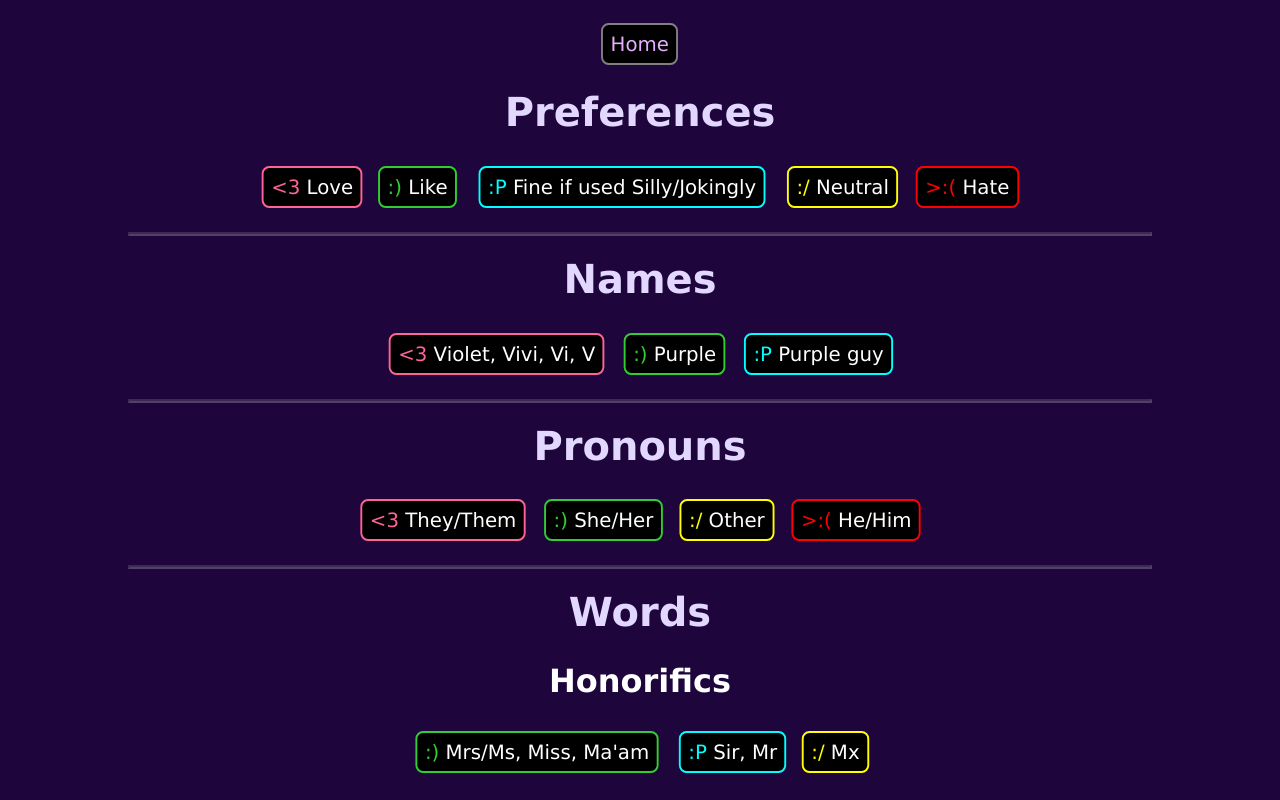
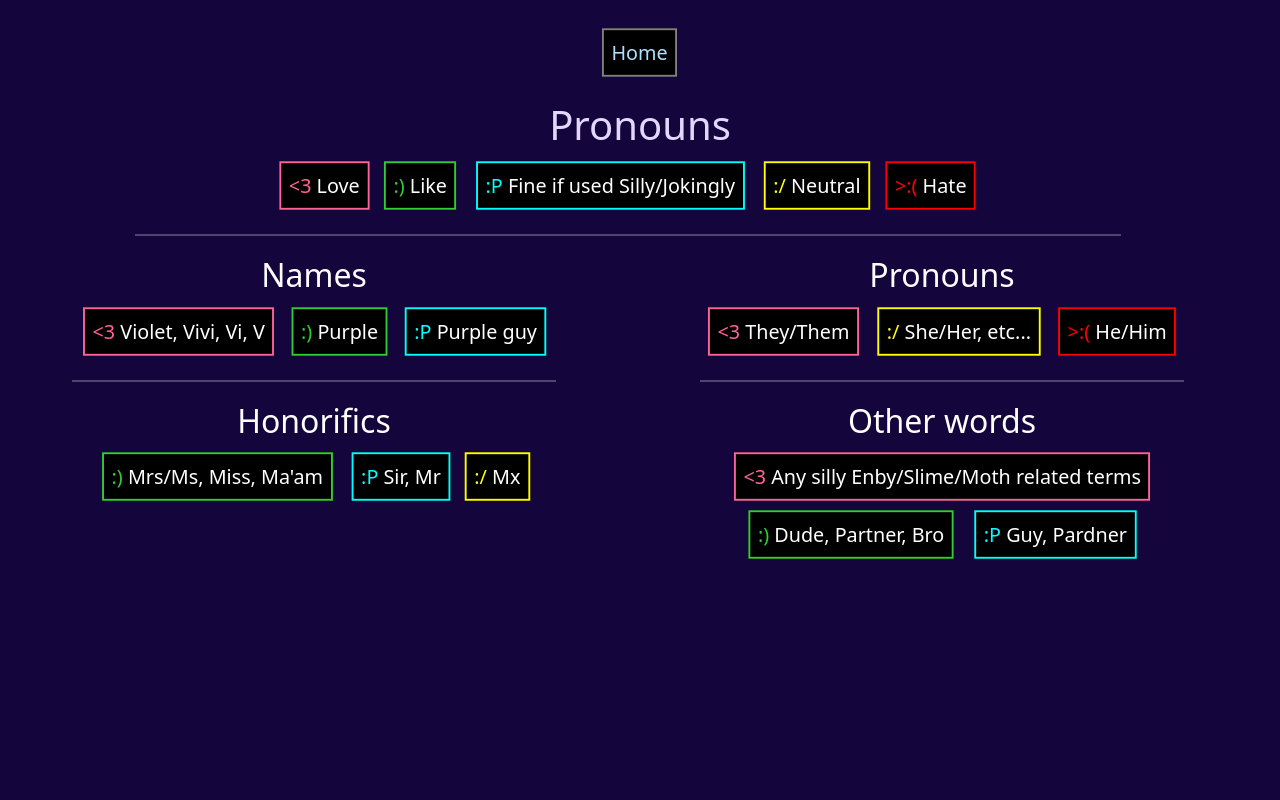
Before and after one commit to Violets-puragtory/Violets-Purgatory.dev, a website: page static/pronouns/index.html in a window 1280 px wide. Drawn offline with nearby package versions, Linux system fonts and the light colour scheme.

Commit message:
Better pronouns page! and new CSS!!!

```diff
--- a/static/pronouns/index.html
+++ b/static/pronouns/index.html
@@ -4,6 +4,9 @@
 <head>
     <meta charset="UTF-8">
     <meta name="viewport" content="width=device-width, initial-scale=1.0">
+
+    <link rel="stylesheet" href="https://cdn.jsdelivr.net/npm/bootstrap@5.2.3/dist/css/bootstrap.min.css"
+        integrity="sha384-rbsA2VBKQhggwzxH7pPCaAqO46MgnOM80zW1RWuH61DGLwZJEdK2Kadq2F9CUG65" crossorigin="anonymous">
 
     <title>Pronouns - Violet's Purgatory</title>
 
@@ -17,41 +20,45 @@
 
     <br>
     <p class="chip"><a href="/">Home</a></p>
-        <h1>Preferences</h1>
-        <div class="fadediv">
+    <h1>Pronouns</h1>
+    <div class="fadediv row container-fluid">
+        <div class="col-sm-12">
             <p class="chip love">Love</p>
             <p class="chip like">Like</p>
             <p class="chip silly">Fine if used Silly/Jokingly</p>
             <p class="chip fine">Neutral</p>
             <p class="chip hate">Hate</p>
             <hr>
-
-        <h1>Names</h1>
+        </div>
+        <div class="col-sm-6">
+            <h2>Names</h2>
             <p class="chip love">Violet, Vivi, Vi, V</p>
             <p class="chip like">Purple</p>
             <p class="chip silly">Purple guy</p>
             <hr>
+        </div>
 
-        <h1>Pronouns</h1>
+        <div class="col-sm-6">
+            <h2>Pronouns</h2>
             <p class="chip love">They/Them</p>
-        <p class="chip like">She/Her</p>
-        <p class="chip fine">Other</p>
+            <p class="chip fine">She/Her, etc...</p>
             <p class="chip hate">He/Him</p>
             <hr>
+        </div>
 
-        <h1>Words</h1>
+        <div class="col-sm-6">
             <h2>Honorifics</h2>
             <p class="chip like">Mrs/Ms, Miss, Ma'am</p>
             <p class="chip silly">Sir, Mr</p>
             <p class="chip fine">Mx</p>
+        </div>
 
+        <div class="col-sm-6">
             <h2>Other words</h2>
             <p class="chip love">Any silly Enby/Slime/Moth related terms</p>
             <p class="chip like">Dude, Partner, Bro</p>
             <p class="chip silly">Guy, Pardner</p>
-
-        <hr>
-        <h2>This page will be updated over time!</h2>
+        </div>
 
     </div>
 </body>
--- a/static/style.css
+++ b/static/style.css
@@ -20,7 +20,7 @@ h2 {
 body, html {
     overflow-x: hidden;
     margin: auto;
-    background-color: rgb(30, 5, 60);
+    background-color: rgb(20, 5, 60);
     width: 100vw;
     height: 100vh;
     margin: 0;
@@ -34,7 +34,7 @@ body, html {
 }
 
 a {
-    color: rgb(230, 175, 255);
+    color: rgb(175, 225, 255);
     text-decoration: none;
     display: inline-block;
     transition: 1.5s all cubic-bezier(0.075, 0.82, 0.165, 1);
@@ -43,7 +43,7 @@ a {
 .chip {
     font-size: 1.3rem;
     border: 2px gray solid;
-    border-radius: 8px;
+    /* border-radius: 4px; */
     background-color: black;
     padding: 8px;
     margin: 3px;
@@ -94,8 +94,7 @@ hr {
 }
 
 #card {
-    background-image: linear-gradient(-45deg, rgb(75, 25, 125), rgb(100, 30, 100));
-    background-color: rgb(50, 25, 100);
+    background-color: rgb(75, 25, 100);
     padding: 15px;
     border: 2px white solid;
     margin: auto;
```
Also changed, not shown: static/index.html (+5 -3 lines). Lines whose indentation alone changed are shown as unchanged.
